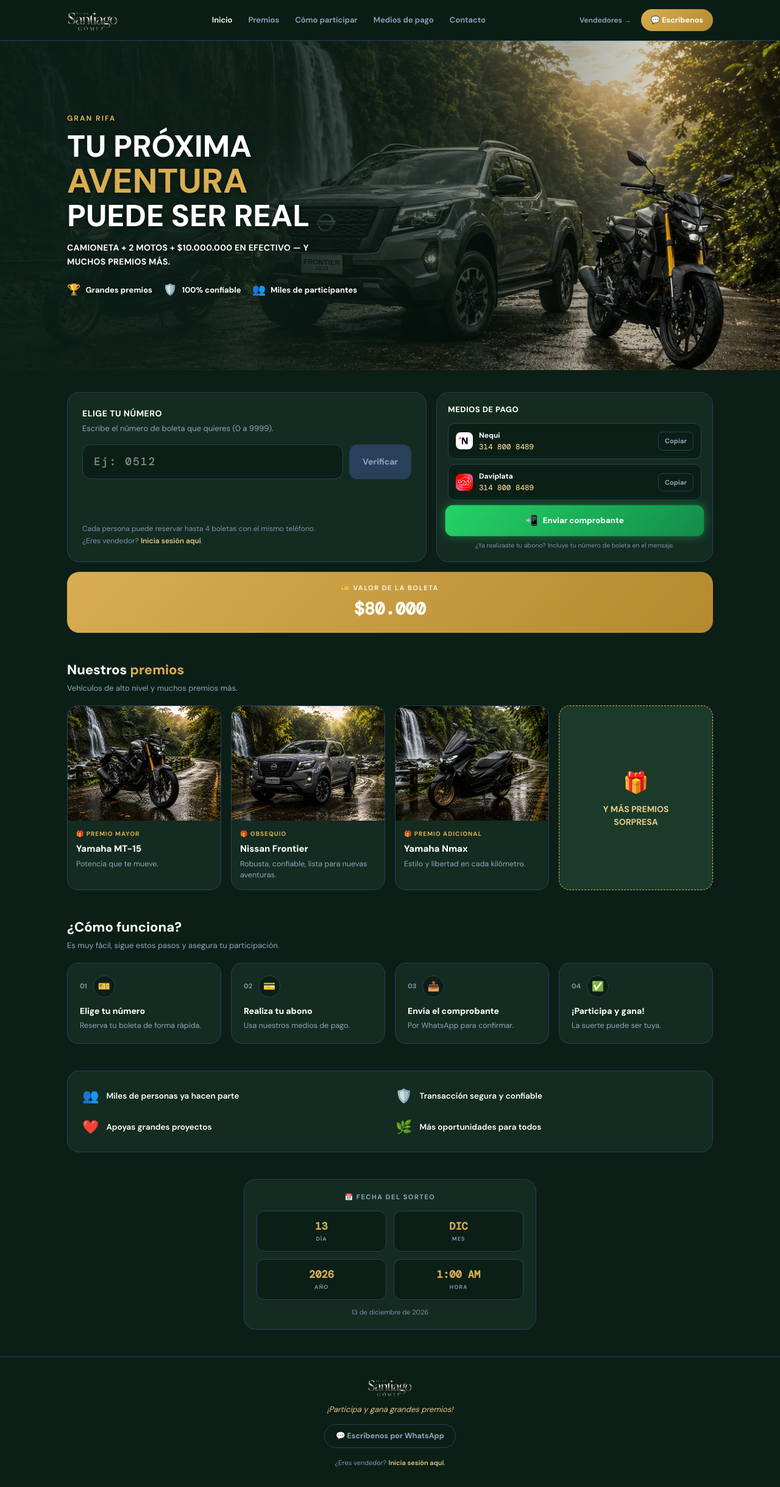
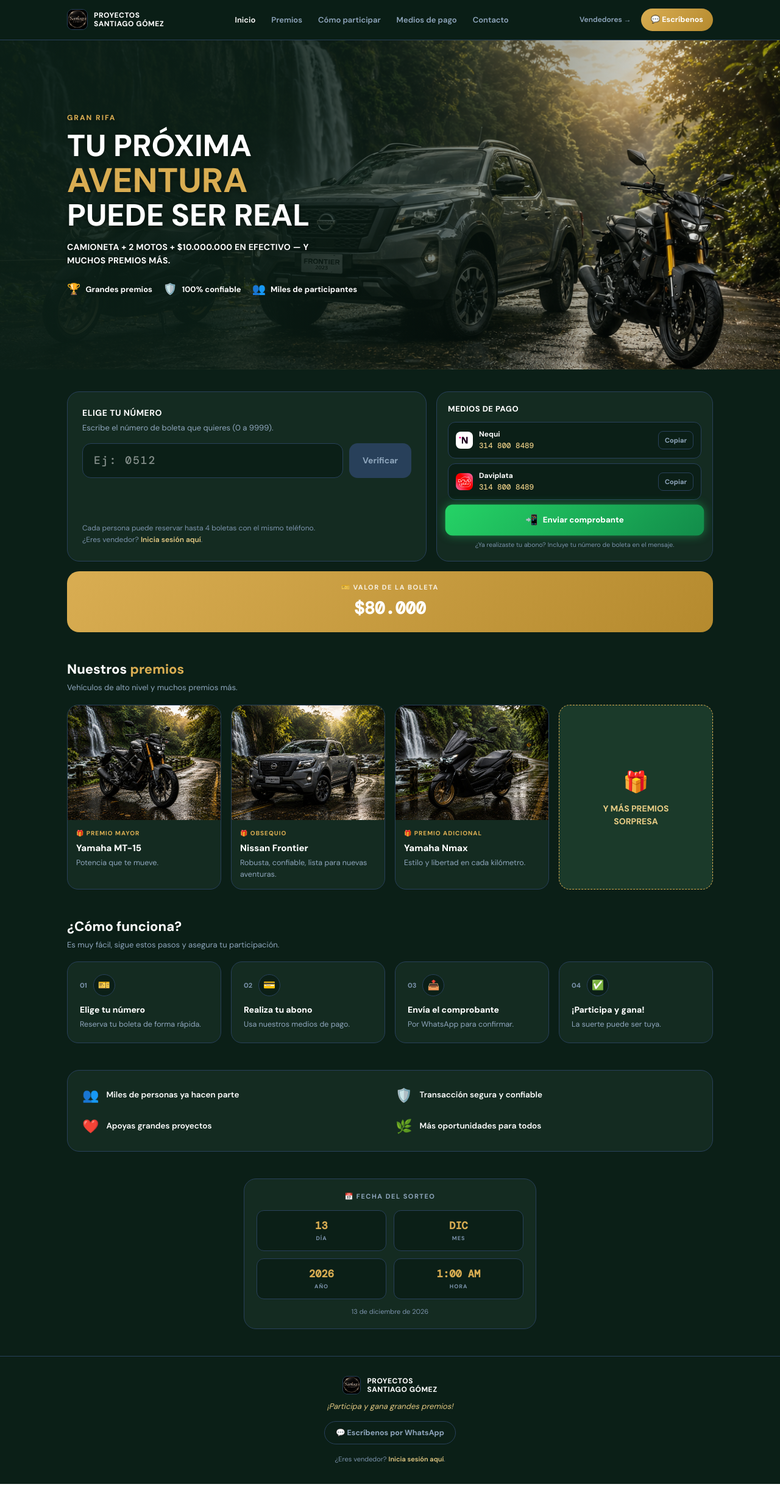
Before and after one commit to riveraalejo38-cell/rifa-digital, a Next.js app: page / in a window 1280 px wide. Shown: the whole page at 61% size. Built offline with nearby package versions, Linux system fonts and the light colour scheme.

Commit message:
Usa el nuevo logo circular en pagina publica, favicon y OG

```diff
--- a/src/app/PublicoClient.tsx
+++ b/src/app/PublicoClient.tsx
@@ -511,9 +511,10 @@ export default function PublicoClient() {
       {/* ══ Encabezado ══ */}
       <header style={{ position: "sticky", top: 0, zIndex: 20, background: "rgba(11,31,23,0.95)", borderBottom: `1px solid ${C.border}`, backdropFilter: "blur(6px)" }}>
         <div style={{ maxWidth: "1100px", margin: "0 auto", padding: "14px 20px", display: "flex", alignItems: "center", justifyContent: "space-between" }}>
-          <a href="#inicio" style={{ display: "flex", alignItems: "center", textDecoration: "none" }}>
+          <a href="#inicio" style={{ display: "flex", alignItems: "center", gap: "10px", textDecoration: "none" }}>
             {/* eslint-disable-next-line @next/next/no-img-element */}
-            <img src="/logo-santiago-gomez-wordmark.png" alt="Rifas Santiago Gómez" style={{ height: "38px", width: "auto" }} onError={(e) => { (e.target as HTMLImageElement).style.display = "none"; }} />
+            <img src="/logo-santiago-gomez.png" alt="Proyectos Santiago Gómez" style={{ width: "34px", height: "34px", borderRadius: "9px", objectFit: "cover", border: `1.5px solid ${C.border}` }} onError={(e) => { (e.target as HTMLImageElement).style.display = "none"; }} />
+            <p style={{ margin: 0, fontSize: "12px", fontWeight: 800, color: C.text, letterSpacing: "0.5px", lineHeight: 1.2 }}>PROYECTOS<br />SANTIAGO GÓMEZ</p>
           </a>
           <nav className="prg-nav-links">
             <a href="#inicio" style={{ fontSize: "13px", fontWeight: 600, color: C.text, textDecoration: "none" }}>Inicio</a>
@@ -569,9 +570,10 @@ export default function PublicoClient() {
 
       {/* ══ Pie de página ══ */}
       <footer id="contacto" style={{ borderTop: `1px solid ${C.border}`, padding: "32px 20px", textAlign: "center" }}>
-        <div style={{ display: "flex", alignItems: "center", justifyContent: "center", marginBottom: "10px" }}>
+        <div style={{ display: "flex", alignItems: "center", justifyContent: "center", gap: "10px", marginBottom: "10px" }}>
           {/* eslint-disable-next-line @next/next/no-img-element */}
-          <img src="/logo-santiago-gomez-wordmark.png" alt="Rifas Santiago Gómez" style={{ height: "34px", width: "auto" }} onError={(e) => { (e.target as HTMLImageElement).style.display = "none"; }} />
+          <img src="/logo-santiago-gomez.png" alt="Proyectos Santiago Gómez" style={{ width: "30px", height: "30px", borderRadius: "8px", objectFit: "cover", border: `1.5px solid ${C.border}` }} onError={(e) => { (e.target as HTMLImageElement).style.display = "none"; }} />
+          <p style={{ margin: 0, fontSize: "12px", fontWeight: 800, color: C.text, letterSpacing: "0.5px", textAlign: "left", lineHeight: 1.2 }}>PROYECTOS<br />SANTIAGO GÓMEZ</p>
         </div>
         <p style={{ margin: "0 0 14px", fontSize: "13px", color: C.goldLight, fontStyle: "italic" }}>{RAFFLE_DESCRIPTION}</p>
         <button onClick={escribenos} style={{ display: "inline-flex", alignItems: "center", gap: "6px", background: "none", border: `1.5px solid ${C.border}`, borderRadius: "999px", padding: "9px 18px", color: C.muted, fontSize: "12.5px", fontWeight: 700, cursor: "pointer", fontFamily: "inherit", marginBottom: "16px" }}>
--- a/src/app/layout.tsx
+++ b/src/app/layout.tsx
@@ -21,9 +21,9 @@ export const metadata: Metadata = {
   title: SITE_TITLE,
   description: SITE_DESCRIPTION,
   icons: {
-    icon: "/logo-santiago-gomez.jpg",
-    shortcut: "/logo-santiago-gomez.jpg",
-    apple: "/logo-santiago-gomez.jpg",
+    icon: "/logo-santiago-gomez.png",
+    shortcut: "/logo-santiago-gomez.png",
+    apple: "/logo-santiago-gomez.png",
   },
   // Sin esto, cuando alguien comparte el link por WhatsApp/Facebook/etc., la
   // vista previa (tarjeta con imagen) no tiene de dónde sacar el logo del
@@ -35,7 +35,7 @@ export const metadata: Metadata = {
     description: SITE_DESCRIPTION,
     url: SITE_URL,
     siteName: SITE_TITLE,
-    images: [{ url: "/logo-santiago-gomez.jpg", width: 1254, height: 1254, alt: SITE_TITLE }],
+    images: [{ url: "/logo-santiago-gomez.png", width: 1254, height: 1254, alt: SITE_TITLE }],
     locale: "es_CO",
     type: "website",
   },
@@ -43,7 +43,7 @@ export const metadata: Metadata = {
     card: "summary",
     title: SITE_TITLE,
     description: SITE_DESCRIPTION,
-    images: ["/logo-santiago-gomez.jpg"],
+    images: ["/logo-santiago-gomez.png"],
   },
 };
 
```
